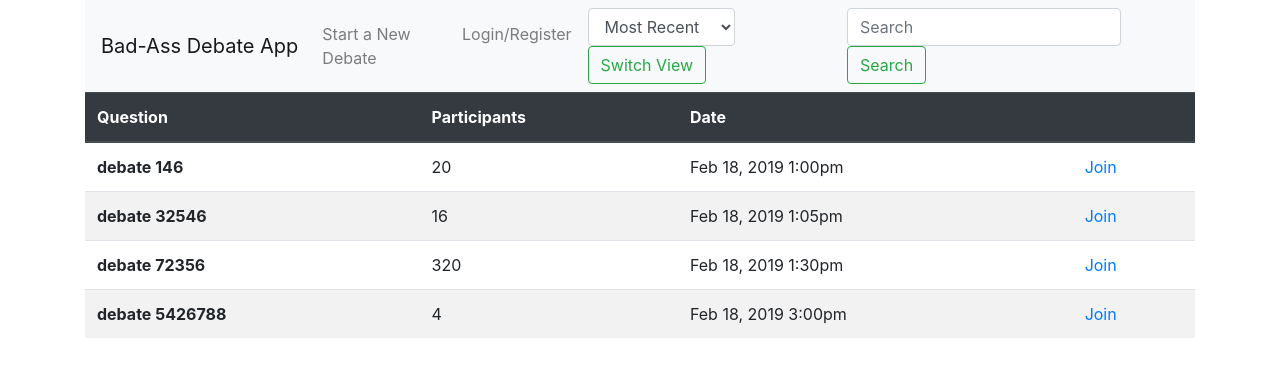
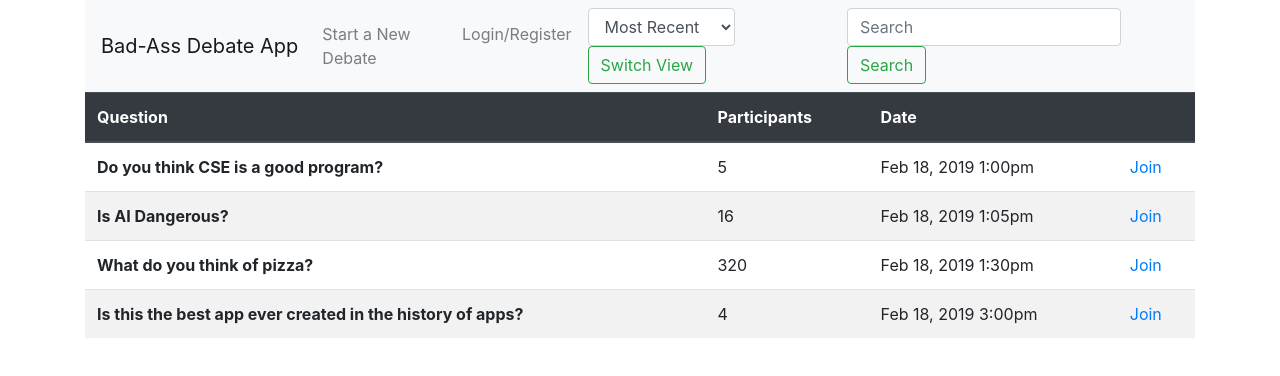
Before and after one commit to merta1/CSE442_Project, a React (Create React App) app in the folder react/debate-frontend/: page / in a window 1280 px wide. Shown: the top 376 px of the page. Built offline with nearby package versions, Linux system fonts and the light colour scheme.

Commit message:
fix data to seem more realistic

```diff
--- a/react/debate-frontend/src/DebateList.js
+++ b/react/debate-frontend/src/DebateList.js
@@ -9,10 +9,10 @@ class DebateList extends React.Component {
     render() {
     //here is where we would do our fetch call to get data from spark on various debates
     var json = {
-        "1":{"id":146,"debateName":"debate 146","createdDate":"Feb 18, 2019 1:00pm","activeUsers":20},
-        "2":{"id":32546,"debateName":"debate 32546","createdDate":"Feb 18, 2019 1:05pm","activeUsers":16},
-        "3":{"id":72356,"debateName":"debate 72356","createdDate":"Feb 18, 2019 1:30pm","activeUsers":320},
-        "4":{"id":5426788,"debateName":"debate 5426788","createdDate":"Feb 18, 2019 3:00pm","activeUsers":4}};
+        "1":{"id":146,"debateName":"Do you think CSE is a good program?","createdDate":"Feb 18, 2019 1:00pm","activeUsers":5},
+        "2":{"id":32546,"debateName":"Is AI Dangerous?","createdDate":"Feb 18, 2019 1:05pm","activeUsers":16},
+        "3":{"id":72356,"debateName":"What do you think of pizza?","createdDate":"Feb 18, 2019 1:30pm","activeUsers":320},
+        "4":{"id":5426788,"debateName":"Is this the best app ever created in the history of apps?","createdDate":"Feb 18, 2019 3:00pm","activeUsers":4}};
 
     var arr = [];
     Object.keys(json).forEach(function(key) {
--- a/react/debate-frontend/src/DebateWindow.js
+++ b/react/debate-frontend/src/DebateWindow.js
@@ -12,6 +12,7 @@ class DebateWindow extends React.Component {
       var debateJson = {
         "question":"Do you think CSE is a good program?",
         "debateid":147,
+        "totalcomments":5,
         "agree":{
             "displaytext":"Agree",
             "usercount":2,
```
